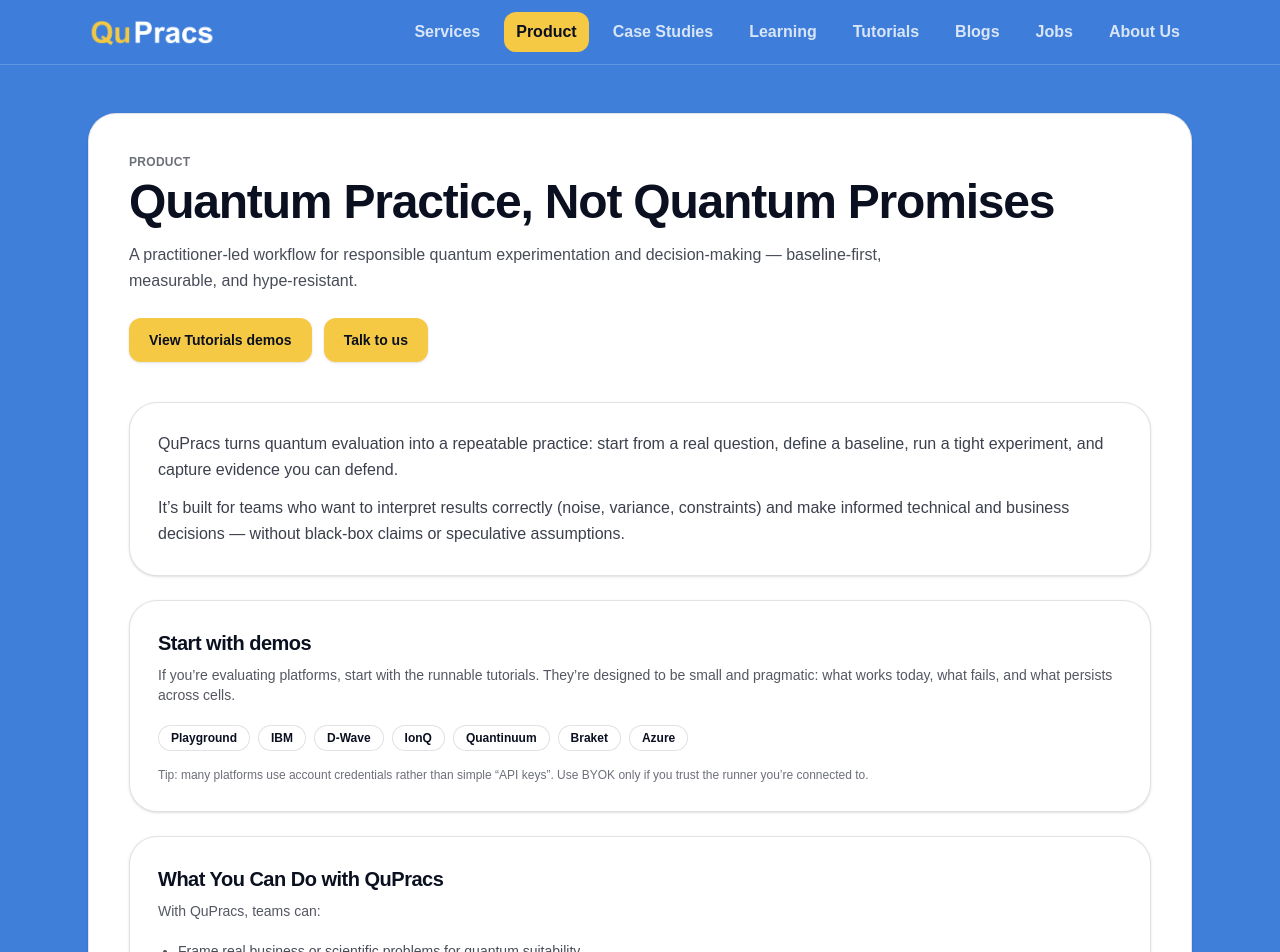
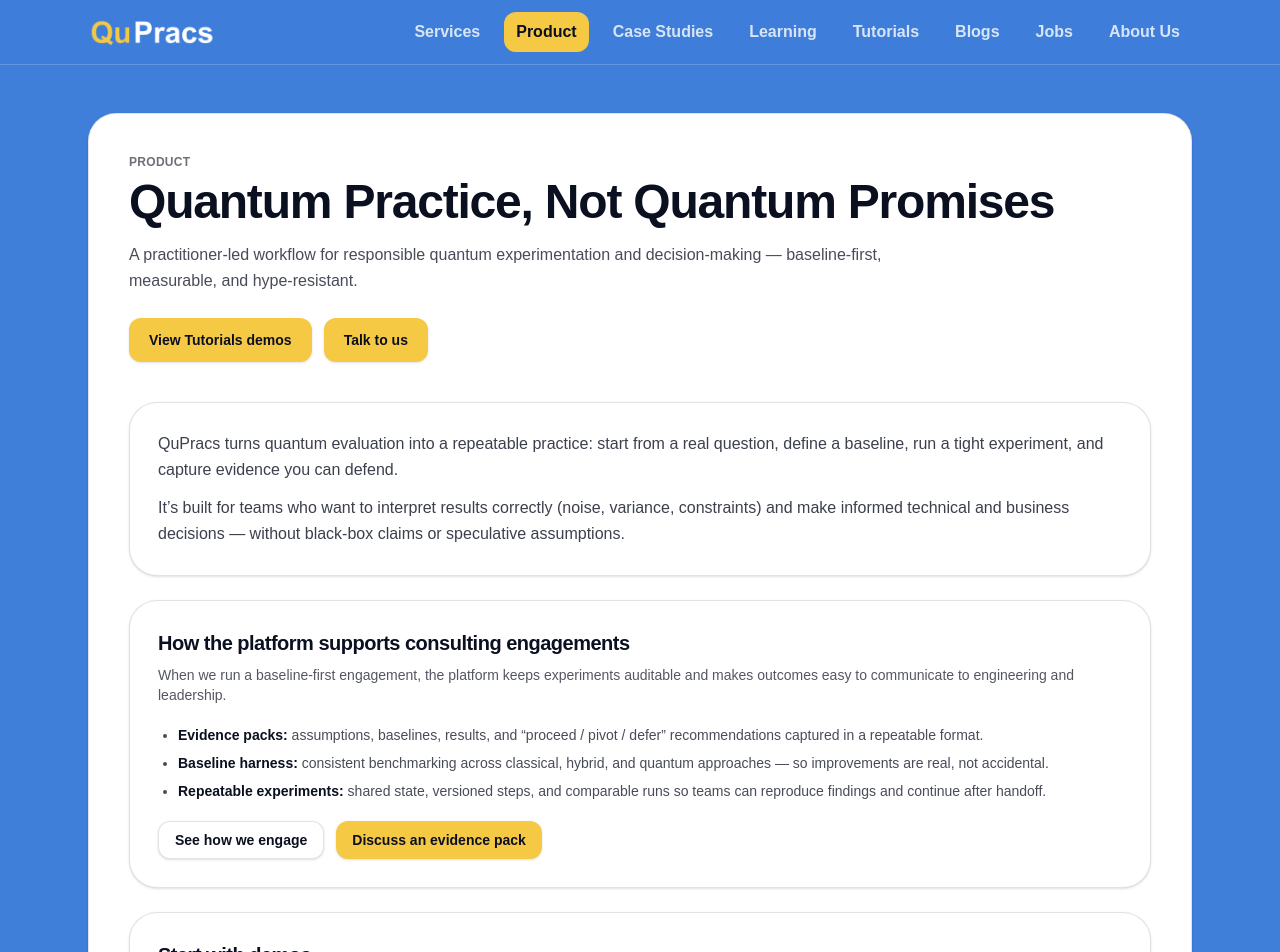
Before and after one commit to CloudKarya/q_prac, a Next.js app: page /product in a window 1280 px wide. Shown: the top 952 px of the page. Built offline with nearby package versions, Linux system fonts and the light colour scheme; no server answers.

Commit message:
added case studies

```diff
--- a/src/app/product/page.tsx
+++ b/src/app/product/page.tsx
@@ -47,6 +47,44 @@
               It’s built for teams who want to interpret results correctly (noise, variance, constraints) and make informed
               technical and business decisions — without black-box claims or speculative assumptions.
             </p>
+          </section>
+
+          <section className="rounded-[28px] border border-surface-border bg-surface p-7 shadow-sm">
+            <h2 className="text-xl font-semibold tracking-tight text-surface-foreground">
+              How the platform supports consulting engagements
+            </h2>
+            <p className="mt-2 text-sm text-surface-foreground/70">
+              When we run a baseline-first engagement, the platform keeps experiments auditable and makes outcomes easy to
+              communicate to engineering and leadership.
+            </p>
+            <ul className="mt-5 list-disc space-y-2 pl-5 text-sm text-surface-foreground/75">
+              <li>
+                <span className="font-semibold text-surface-foreground">Evidence packs:</span> assumptions, baselines,
+                results, and “proceed / pivot / defer” recommendations captured in a repeatable format.
+              </li>
+              <li>
+                <span className="font-semibold text-surface-foreground">Baseline harness:</span> consistent benchmarking
+                across classical, hybrid, and quantum approaches — so improvements are real, not accidental.
+              </li>
+              <li>
+                <span className="font-semibold text-surface-foreground">Repeatable experiments:</span> shared state,
+                versioned steps, and comparable runs so teams can reproduce findings and continue after handoff.
+              </li>
+            </ul>
+            <div className="mt-5 flex flex-wrap gap-3">
+              <Link
+                href="/services"
+                className="inline-flex items-center justify-center rounded-xl border border-surface-border bg-surface px-4 py-2 text-sm font-semibold text-surface-foreground shadow-sm hover:bg-background/5"
+              >
+                See how we engage
+              </Link>
+              <Link
+                href="/contact"
+                className="inline-flex items-center justify-center rounded-xl bg-accent px-4 py-2 text-sm font-semibold text-accent-foreground shadow-sm hover:bg-accent/90"
+              >
+                Discuss an evidence pack
+              </Link>
+            </div>
           </section>
 
           <section className="rounded-[28px] border border-surface-border bg-surface p-7 shadow-sm">
@@ -147,8 +185,8 @@
 
           <section className="rounded-[28px] border border-surface-border bg-background/5 p-7">
             <p className="text-sm leading-relaxed text-surface-foreground/80 sm:text-base">
-              QuPracs helps organizations engage with quantum computing pragmaticly, pragmatically, and with discipline—building
-              capability now, while preparing for what comes next.
+              QuPracs helps organizations engage with quantum computing pragmatically and with discipline — building capability
+              now, while preparing for what comes next.
             </p>
           </section>
 
```
